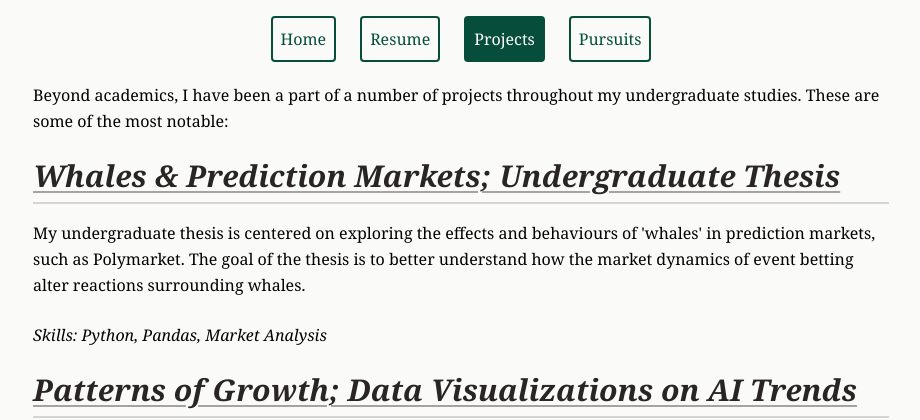
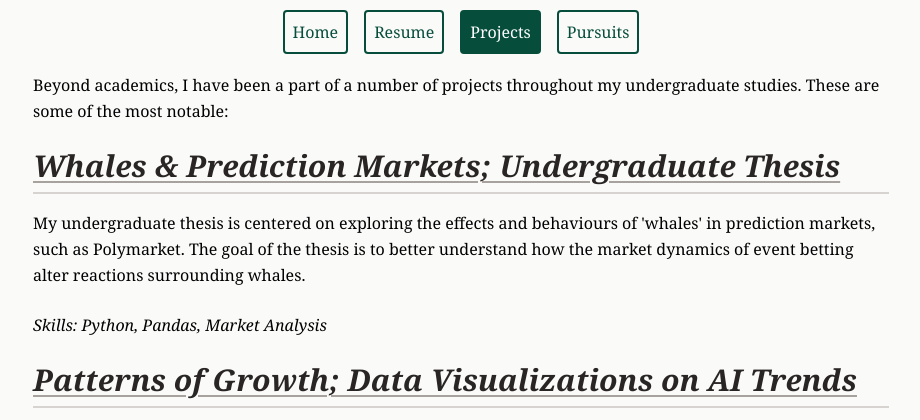
Before and after one commit to ims2003/personal_website, a Flask app: page /projects in a window 1280 px wide. Shown: the top 420 px of the page, without its empty margins (179-1099 px from the left). Run offline with Flask 3, Linux system fonts and the light colour scheme; some libraries are stand-ins or nearby versions.

Commit message:
fixing navbar

```diff
--- a/app/templates/base.html.jinja
+++ b/app/templates/base.html.jinja
@@ -34,19 +34,24 @@
     </style>
 </head>
 <body class="bg-stone-50 font-serif">
-    <div class="flex justify-center py-4">
-        <nav class="flex gap-6">
+
+    <header class="fixed top-0 left-0 z-50 w-full bg-stone-50">
+        <div class="flex h-16 w-full items-center justify-center space-x-4 px-4">
             <a href="/"><button class="nav-button {% if request.path == '/' %} nav-button-active {% endif %}">Home</button></a>
             <!--<a href="/about"><button class="nav-button {% if request.path == '/about' %} nav-button-active {% endif %}">About</button></a>-->
             <a href="/resume"><button class="nav-button {% if request.path == '/resume' %} nav-button-active {% endif %}">Resume</button></a>
             <a href="/projects"><button class="nav-button {% if request.path == '/projects' %} nav-button-active {% endif %}">Projects</button></a>
             <a href="/pursuits"><button class="nav-button {% if request.path == '/pursuits' %} nav-button-active {% endif %}">Pursuits</button></a>
-        </nav>
-    </div>
+        </div>
+    </header>
+
+
     <main class="max-w-4xl mx-auto px-5 pb-20">
+        <div class = "h-8"></div>
         {% block content %}
         <!-- Content goes here -->
         {% endblock %}
     </main>
+
 </body>
 </html>
--- a/app/templates/projects.html
+++ b/app/templates/projects.html
@@ -1,6 +1,7 @@
 {% extends "base.html.jinja" %}
 
 {% block content %}
+<div class="mb-10"></div>
 <p>Beyond academics, I have been a part of a number of projects throughout my undergraduate studies. These are some of the most notable:</p>
 
 <h2><a href="https://github.com/ims2003/prediction_market_data_wrangling">Whales & Prediction Markets; Undergraduate Thesis</a></h2>
--- a/app/templates/pursuits.html
+++ b/app/templates/pursuits.html
@@ -1,6 +1,7 @@
 {% extends "base.html.jinja" %}
 
 {% block content %}
+<div class="mb-10"></div>
 <p>I've devoted much of my own time to my hobbies and pursuing excellence, community, and nature through them. If I could be anywhere in the world it would be outside, doing one of these activities, with some of the people I love. </p>
 
 <h2>Running</h2>
--- a/app/templates/resume.html
+++ b/app/templates/resume.html
@@ -1,7 +1,7 @@
 {% extends "base.html.jinja" %}
 
 {% block content %}
-
+<div class="mb-10"></div>
 <header class="my-4 mb-10 text-center">
     <h1 class="text-4xl font-bold text-stone-900 mb-2">Ignacio Mijares Santibañez</h1>
     <div class="flex flex-wrap justify-center gap-4 text-stone-600">
```
